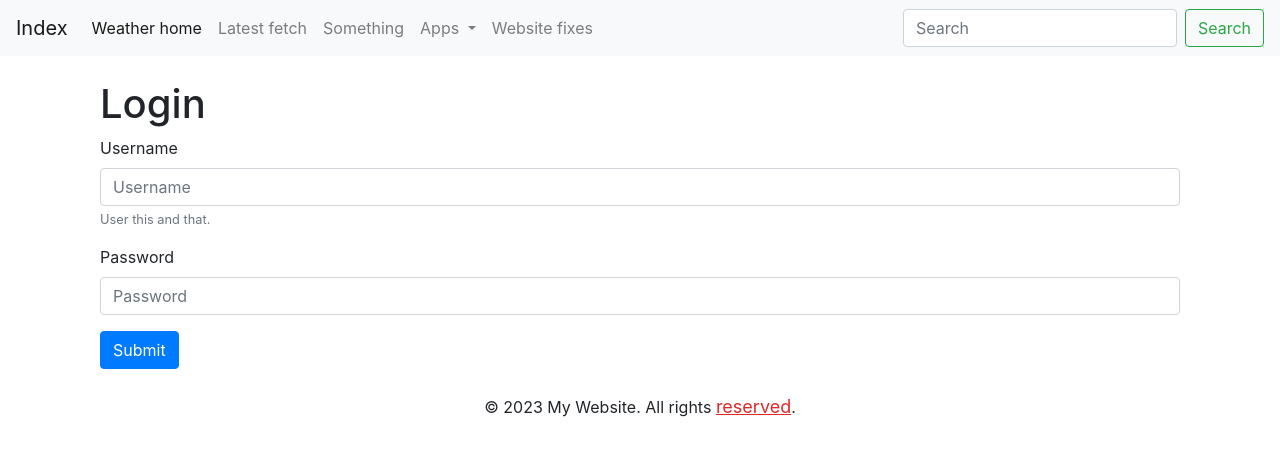
After one commit to arvydasg/lifeapi, a Django app: page /members/login_user in a window 1280 px wide. The commit adds this page. Shown: the top 456 px of the page. Run offline with Django 4.2, Linux system fonts and the light colour scheme; some libraries are stand-ins or nearby versions.

Commit message:
login: can now login using django.auth
- followed this tut - https://www.youtube.com/watch?v=CTrVDi3tt8o&ab_channel=Codemy.com
- implemented view for loggin in through the form
- can confirm if loggin in works by trying to access admin panel

```diff
--- a/lifeapi_apps/base_app/templates/base.html
+++ b/lifeapi_apps/base_app/templates/base.html
@@ -26,7 +26,7 @@
             <div class="collapse navbar-collapse" id="navbarSupportedContent">
               <ul class="navbar-nav mr-auto">
                 <li class="nav-item">
-                  <a class="nav-link" href="#">Something</a>
+                  <a class="nav-link" href="{% url 'members_login_user' %}">Login</a>
                 </li>
                 <li class="nav-item dropdown">
                   <a class="nav-link dropdown-toggle" href="#" id="navbarDropdown" role="button" data-toggle="dropdown" aria-haspopup="true" aria-expanded="false">
--- a/lifeapi_apps/members_app/templates/members/members_app_home.html
+++ /dev/null
@@ -1,5 +0,0 @@
-{% extends 'members/members_base.html' %}
-
-{% block content %}
-    <h1>Welcome to MEMBERS APP</h1>
-{% endblock %}
--- a/lifeapi_apps/members_app/templates/members/members_base.html
+++ b/lifeapi_apps/members_app/templates/members/members_base.html
@@ -54,6 +54,17 @@
 
     <!-- Content -->
     <div class="container mt-4">
+        {% if messages %}
+          {% for message in messages %}
+            <div class="alert alert-warning alert-dismissible fade show" role="alert">
+              {{message}}
+              <button type="button" class="close" data-dismiss="alert" aria-label="Close">
+                <span aria-hidden="true">&times;</span>
+              </button>
+            </div>
+          {% endfor %}
+        {% endif %}
+
         {% block content %}
         <!-- Default content if not overridden by child templates -->
         {% endblock %}
--- /dev/null
+++ b/lifeapi_apps/members_app/templates/members/members_login.html
@@ -0,0 +1,22 @@
+{% extends 'members/members_base.html' %}
+
+{% block content %}
+    <div class="container mt-4">
+        <h1>Login</h1>
+
+        <form method="post">
+            {% csrf_token %}
+            <div class="form-group">
+              <label for="username">Username</label>
+              <input type="text" class="form-control" name="username" aria-describedby="usernameHelp" placeholder="Username">
+              <small id="usernameHelp" class="form-text text-muted">User this and that.</small>
+            </div>
+            <div class="form-group">
+              <label for="password">Password</label>
+              <input type="password" class="form-control" name="password" placeholder="Password">
+            </div>
+            <button type="submit" class="btn btn-primary">Submit</button>
+          </form>
+
+    </div>
+{% endblock %}
--- a/lifeapi_apps/members_app/urls.py
+++ b/lifeapi_apps/members_app/urls.py
@@ -2,5 +2,5 @@ from django.urls import path
 from . import views
 
 urlpatterns = [
-    path("", views.members_app_home, name="members_app_home"),
+    path("login_user", views.members_login_user, name="members_login_user"),
 ]
--- a/lifeapi_apps/members_app/views.py
+++ b/lifeapi_apps/members_app/views.py
@@ -1,6 +1,27 @@
-from django.shortcuts import render
+from django.shortcuts import render, redirect
+from django.contrib.auth import authenticate, login, logout
+from django.contrib import messages
 
 # Create your views here.
 
-def members_app_home(request):
-    return render(request, 'members/members_app_home.html')
+def members_login_user(request):
+    # did the user simply come to this page or he actually submitted the form?
+    # by checking the request method we can know that
+    if request.method == "POST":
+        # taking "username" and "password" from the form "name" attribute
+        username = request.POST["username"]
+        password = request.POST["password"]
+        user = authenticate(request, username=username, password=password)
+        # If a variable contains None, it means that it doesn't point to any valid object or data.
+        # not None == username and password exists
+        if user is not None:
+            login(request, user)
+            return redirect('home')
+        else:
+            messages.success(request, ("There was an Error logging in, Try Again..."))
+            return redirect('members_login_user')
+
+    # if the user simply came to this page without submitting the form
+    # display the login template
+    else:
+        return render(request, 'members/members_login.html', {})
```
